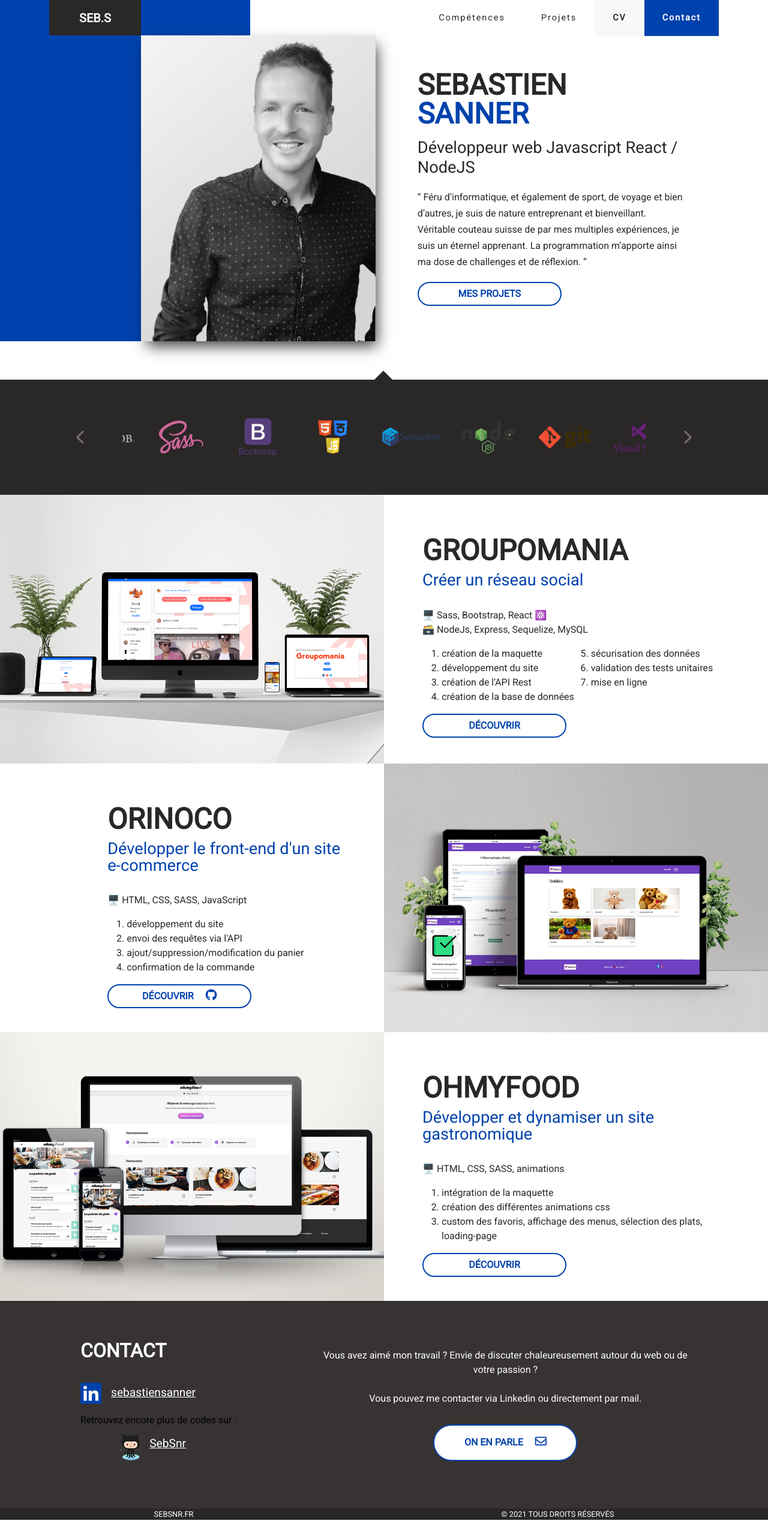
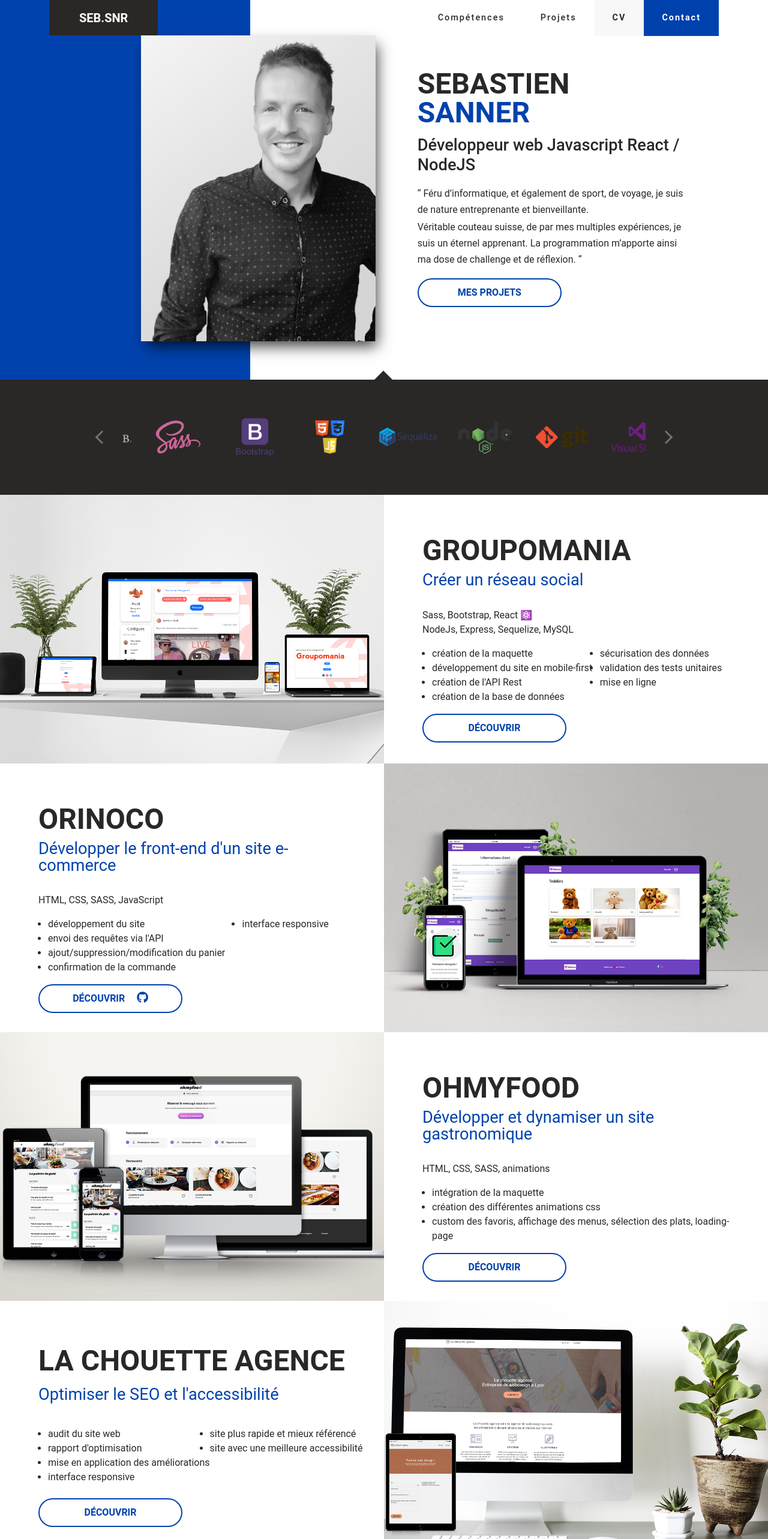
Before and after one commit to SebSnr/sebsnr.fr, a React (Create React App) app: page / in a window 1280 px wide. Shown: the top 2566 px of the page at 60% size. Before the commit the page ends 2534 px from the top, so only its background shows below. Built offline with nearby package versions, Linux system fonts and the light colour scheme.

Commit message:
:zap: first improves after deployed

```diff
--- a/src/components/HomeBanner.js
+++ b/src/components/HomeBanner.js
@@ -14,10 +14,11 @@ export default function HomeBanner() {
 						<span className="nom">Sanner</span>
 					</div>
 					<h1>Développeur web Javascript React / NodeJS</h1>
+					<blockquote className="introduction">
+						“  Féru d’informatique, et également de sport, de voyage, je suis de nature entreprenante et bienveillante.
+					</blockquote>
 					<blockquote>
-						“  Féru d’informatique, et également de sport, de voyage et bien d’autres, je suis de nature entreprenant et bienveillant.
-						<br />
-						Véritable couteau suisse de par mes multiples expériences, je suis un éternel apprenant. La programmation m’apporte ainsi ma dose de challenges et de réflexion.  “
+						Véritable couteau suisse, de par mes multiples expériences, je suis un éternel apprenant. La programmation m’apporte ainsi ma dose de challenge et de réflexion.  “
 					</blockquote>
 					<HashLink to="#mesprojets" className="btn btn--1">Mes projets</HashLink>
 
--- a/src/components/HomeContent.js
+++ b/src/components/HomeContent.js
@@ -13,14 +13,14 @@ export default function HomeContent() {
 					<h3>Groupomania</h3>
 					<div className="home-content__right__goal">Créer un réseau social</div>
 					<p>
-						🖥️ Sass, Bootstrap, React ⚛️ <br />
-						🗃️ NodeJs, Express, Sequelize, MySQL
+						Sass, Bootstrap, React ⚛️ <br />
+						NodeJs, Express, Sequelize, MySQL
 						{/* <br />
 					Création de la maquette, développement du site, création de l'API Rest et de la base de données, sécurisation des données, validation des tests unitaires, mise en ligne */}
 					</p>
 					<ol>
 						<li>création de la maquette</li>
-						<li>développement du site</li>
+						<li>développement du site en mobile-first</li>
 						<li>création de l'API Rest</li>
 						<li>création de la base de données</li>
 						<li>sécurisation des données</li>
@@ -37,12 +37,13 @@ export default function HomeContent() {
 				<div className="home-content__right">
 					<h3>Orinoco</h3>
 					<div className="home-content__right__goal">Développer le front-end d'un site e-commerce</div>
-					<p>🖥️ HTML, CSS, SASS, JavaScript</p>
+					<p>HTML, CSS, SASS, JavaScript</p>
 					<ol>
 						<li>développement du site</li>
 						<li>envoi des requêtes via l'API</li>
 						<li>ajout/suppression/modification du panier</li>
 						<li>confirmation de la commande</li>
+						<li>interface responsive</li>
 					</ol>
 					<Link to={{pathname: "https://github.com/SebSnr/P5--Orinoco"}} target="_blank" className="btn btn--1">
 
@@ -53,6 +54,7 @@ export default function HomeContent() {
 					<img src="./images/Orinoco-mock-up.png" alt="Orinoco" />
 				</div>
 			</div>
+
             {/* OhMyfood */}
 			<div className="home-content">
 				<div className="home-content__left home-content__left--big">
@@ -62,7 +64,7 @@ export default function HomeContent() {
 					<h3>Ohmyfood</h3>
 					<div className="home-content__right__goal">Développer et dynamiser un site gastronomique </div>
 					<p>
-						🖥️ HTML, CSS, SASS, animations<br />
+						HTML, CSS, SASS, animations
 					</p>
 					<ol>
 						<li>intégration de la maquette</li>
@@ -74,6 +76,49 @@ export default function HomeContent() {
 					</Link>
 				</div>
 			</div>
+
+			{/* La chouette agence */}
+			<div className="home-content home-content--reverse">
+				<div className="home-content__right">
+					<h3>La chouette agence</h3>
+					<div className="home-content__right__goal">Optimiser le SEO et l'accessibilité</div>
+					<ol>
+						<li>audit du site web</li>
+						<li>rapport d'optimisation</li>
+						<li>mise en application des améliorations</li>
+						<li>interface responsive</li>
+						<li>site plus rapide et mieux référencé</li>
+						<li>site avec une meilleure accessibilité</li>
+					</ol>
+					<Link to={{pathname: "https://sebsnr.github.io/P4--La_chouette_agence/index.html"}} target="_blank" className="btn btn--1">
+						Découvrir
+					</Link>
+				</div>
+				<div className="home-content__left">
+					<img src="./images/Chouette-mock-up.png" alt="La chouette agence" />
+				</div>
+			</div>
+
+			{/* Reservia */}
+
+			<div className="home-content">
+				<div className="home-content__left home-content__left--big">
+					<img src="./images/Reservia-mock-up.png" alt="Reservia" />
+				</div>
+				<div className="home-content__right home-content__right--big">
+				<h3>Reservia</h3>
+					<div className="home-content__right__goal">Développer le front-end d'un site de réservation</div>
+					<p>HTML, CSS</p>
+					<ol>
+						<li>développement du site</li>
+						<li>versionning du projet avec Github</li>
+						<li>interface responsive</li>
+					</ol>
+					<Link to={{pathname: "https://sebsnr.github.io/P2--Reservia"}} target="_blank" className="btn btn--1">
+						Découvrir
+					</Link>
+				</div>
+			</div>
         </div>
 	)
 }
--- a/src/components/Navigation.js
+++ b/src/components/Navigation.js
@@ -1,15 +1,14 @@
 import React from "react"
 import {NavLink} from "react-router-dom"
 import {HashLink} from "react-router-hash-link"
-import {Link} from "react-router-dom"
 
 export default function Navigation() {
 	return (
 		<header className="header">
 			<nav className="navbar navbar-expand-lg ftco-navbar-light" id="ftco-navbar">
 				<div className="container">
-					<NavLink className="navbar-brand" to="/" title="accueil">
-						SEB.S
+					<NavLink className="navbar-brand" to="/" /*title="accueil"*/>
+						SEB.SNR
 					</NavLink>
 
 					<button
--- a/src/styles/_settings.scss
+++ b/src/styles/_settings.scss
@@ -1,4 +1,5 @@
-@import url('https://fonts.googleapis.com/css2?family=Roboto&display=swap');
+// @import url('https://fonts.googleapis.com/css2?family=Roboto&display=swap');
+@import url('https://fonts.googleapis.com/css2?family=Montserrat&display=swap');
 
 $font-1: 'Roboto', sans-serif;
 $color-1: #0042ad;
@@ -15,13 +16,19 @@ $color-3: #5c5353;
 
 body {
 	color: $color-2;
-	min-height: 100vh ;
+	min-height: 100vh;
+	min-width: 250px;
 }
 
-li {
+li, ol {
 	list-style: none;
 	list-style-type: none;
 	padding: 0;
+}
+
+h1, h2, h3, h4 {
+	// overflow-wrap: break-word;
+
 }
 
 a {
--- a/src/styles/components/_button.scss
+++ b/src/styles/components/_button.scss
@@ -1,15 +1,16 @@
 .btn--1 {
     width: 100%;
+	line-height: 2rem;
 	max-width: 15rem;
 	border: solid 2px $color-1;
 	border-radius: 5rem;
 	padding-left: 10px;
 	padding-right: 10px;
 	text-decoration: none;
-	font-weight: bold;
 	text-transform: uppercase;
 	background-color: white;
 	color: $color-1;
+	font-weight: 600;
 
 	i {
 		color: $color-1;
--- a/src/styles/components/_home-banner.scss
+++ b/src/styles/components/_home-banner.scss
@@ -37,12 +37,16 @@
 		&::before {
 			position: absolute;
 			content: "";
-			height: calc(100% + #{$nav-height});
+			height: calc(100% + #{$nav-height} + 4rem);
 			width: calc(1060%);
 			background-color: $color-1;
 			top: -$nav-height;
 			left: -1000%;
 			z-index: 1;
+			@include media-breakpoint-down(lg) {
+				height: calc(100% + #{$nav-height});
+
+			}
 		}
 		// &::after {
 		// 	position: absolute;
@@ -84,6 +88,10 @@
 		blockquote {
 			line-height: 1.7rem;
 		}
+		.introduction {
+			margin-bottom: 0;
+			// border: red solid 1px;
+		}
 
 		@include media-breakpoint-down(lg) {
 			width: 100%;
--- a/src/styles/components/_home_content.scss
+++ b/src/styles/components/_home_content.scss
@@ -5,19 +5,19 @@
 	&--reverse {
 
 		.home-content__right {
-			padding-left: 14%;
+			// padding-left: 14%;
 		}
 
 		@include media-breakpoint-down(lg) {
 			flex-direction: column-reverse;
 			.home-content__right {
-				padding-left: 5%;
+				// padding-left: 5%;
 			}
 		}
 		@include media-breakpoint-down(xl) {
 			.home-content__right {
 				ol {
-					height: 6rem;
+					// height: 6rem;
 				}
 			}
 		}
@@ -62,6 +62,7 @@
 			text-transform: uppercase;
 			font-size: 3rem;
 			font-weight: bolder;
+			overflow-wrap: break-word;
 			// line-height: 3rem;
 		}
 
@@ -77,8 +78,9 @@
 			display: flex;
 			flex-wrap: wrap;
 			flex-direction: column;
+			padding-left: 1rem;
 			li {
-				list-style-type: color;
+				list-style-type: disc;
 				// width: 46%;
 			}
 		}
@@ -94,8 +96,6 @@
 		@include media-breakpoint-down(lg) {
 			ol {
 				height: auto;
-				padding-left: 14%;
-
 			}
 		}
 	}
--- a/src/styles/components/_navigation.scss
+++ b/src/styles/components/_navigation.scss
@@ -56,14 +56,14 @@ a {
 		padding-right: 50px;
 		text-transform: uppercase;
 		font-weight: 600;
-		&:hover,
-		&:focus,
-		&:active {
-			text-shadow: 2px 2px 2px rgba(206, 206, 206, 0.17);
-			font-weight: 600;
-			background-color: white;
-			color: $color-2;
-		}
+		// &:hover,
+		// &:focus,
+		// &:active {
+		// 	text-shadow: 2px 2px 2px rgba(206, 206, 206, 0.17);
+		// 	font-weight: 600;
+		// 	background-color: white;
+		// 	color: $color-2;
+		// }
 		@include media-breakpoint-down(md) {
 			padding-left: 38px;
 			&::before {
@@ -111,7 +111,7 @@ a {
 				&:active {
 					color: $primary;
 					font-weight: 500;
-					text-shadow: 2px 2px 2px rgba(0, 0, 0, 0.17);
+					// text-shadow: 2px 2px 2px rgba(0, 0, 0, 0.17);
 				}
 				opacity: 1 !important;
 				@include media-breakpoint-down(lg) {
--- a/src/styles/components/_skills-carousel.scss
+++ b/src/styles/components/_skills-carousel.scss
@@ -4,6 +4,7 @@ $slide-width: 14rem;
 .carousel--skills {
     background-color: $color-2;
     position: relative;
+    z-index: 100;
     &::after {
         content: "";
         background-color: $color-2;
@@ -18,8 +19,6 @@ $slide-width: 14rem;
 }
 
 .carousel__wrap {
-
-
     align-items: center;
     display: flex;
     flex: 1;
@@ -31,7 +30,7 @@ $slide-width: 14rem;
     height: 12rem;
 
     @include media-breakpoint-down(md) {
-        width: 50%;
+        width: 60%;
     }
 
 
@@ -43,6 +42,7 @@ $slide-width: 14rem;
     height: $slide-width;
     position: relative;
     width: calc(#{$slide-width * 5});
+
 }
 
 .carousel__container {
@@ -66,6 +66,11 @@ $slide-width: 14rem;
     width: calc(#{($slide-count + 0.5) * $slide-width * 2});
     // width: 100%;
     animation: 40s slidy infinite linear both;
+
+    @include media-breakpoint-down(md) {
+        animation: 10s slidy infinite linear both;
+    }
+
     // transform-origin: right;
 
 }
@@ -156,11 +161,11 @@ $slide-width: 14rem;
     transform: translateY(-50%);
 
     &--prev {
-        left: -5rem;
+        left: -3rem;
     }
 
     &--next {
-        right: -5rem;
+        right: -3rem;
     }
 }
 
```
Also changed, not shown: public/images/Chouette-mock-up.png (added), public/images/Reservia-mock-up.png (added).
